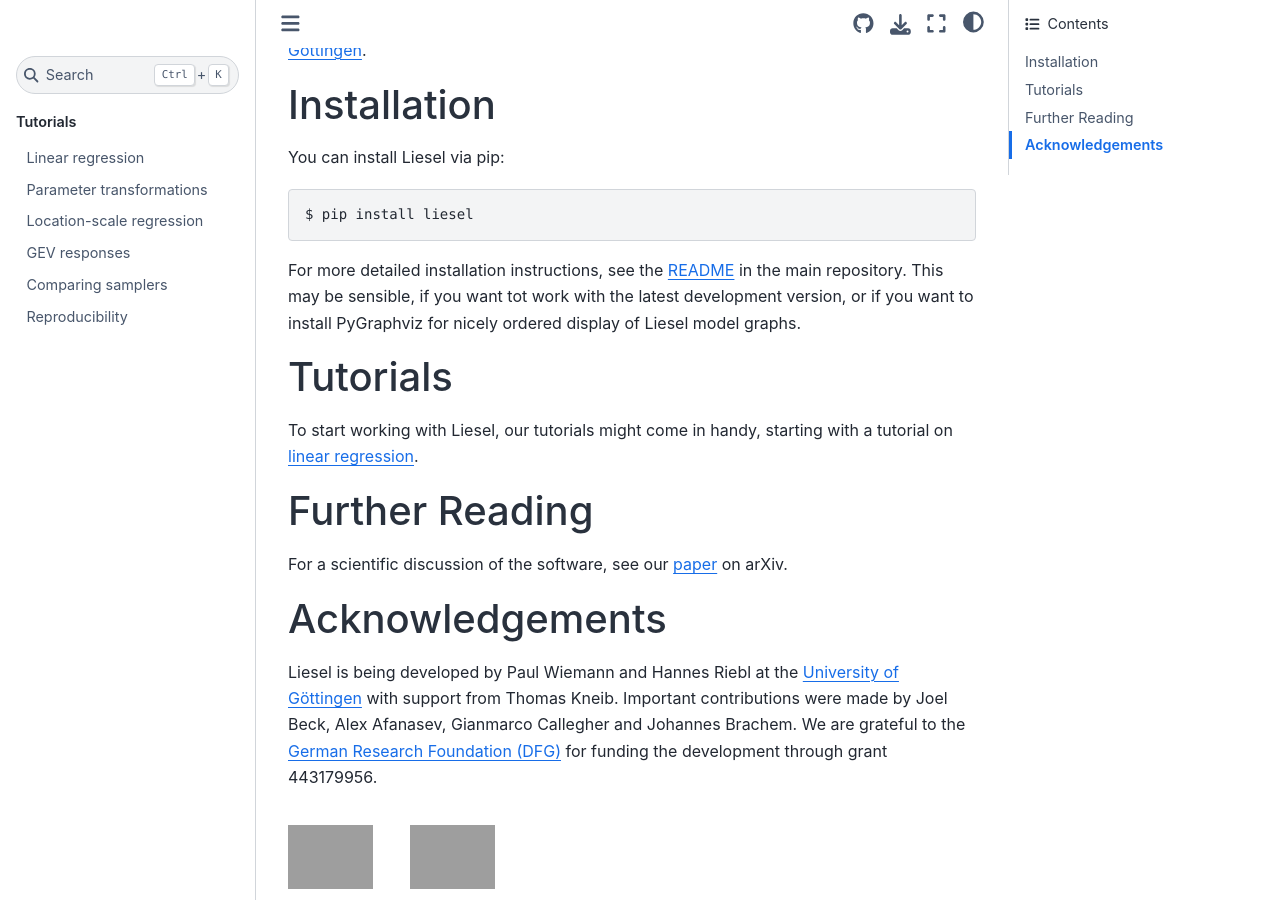
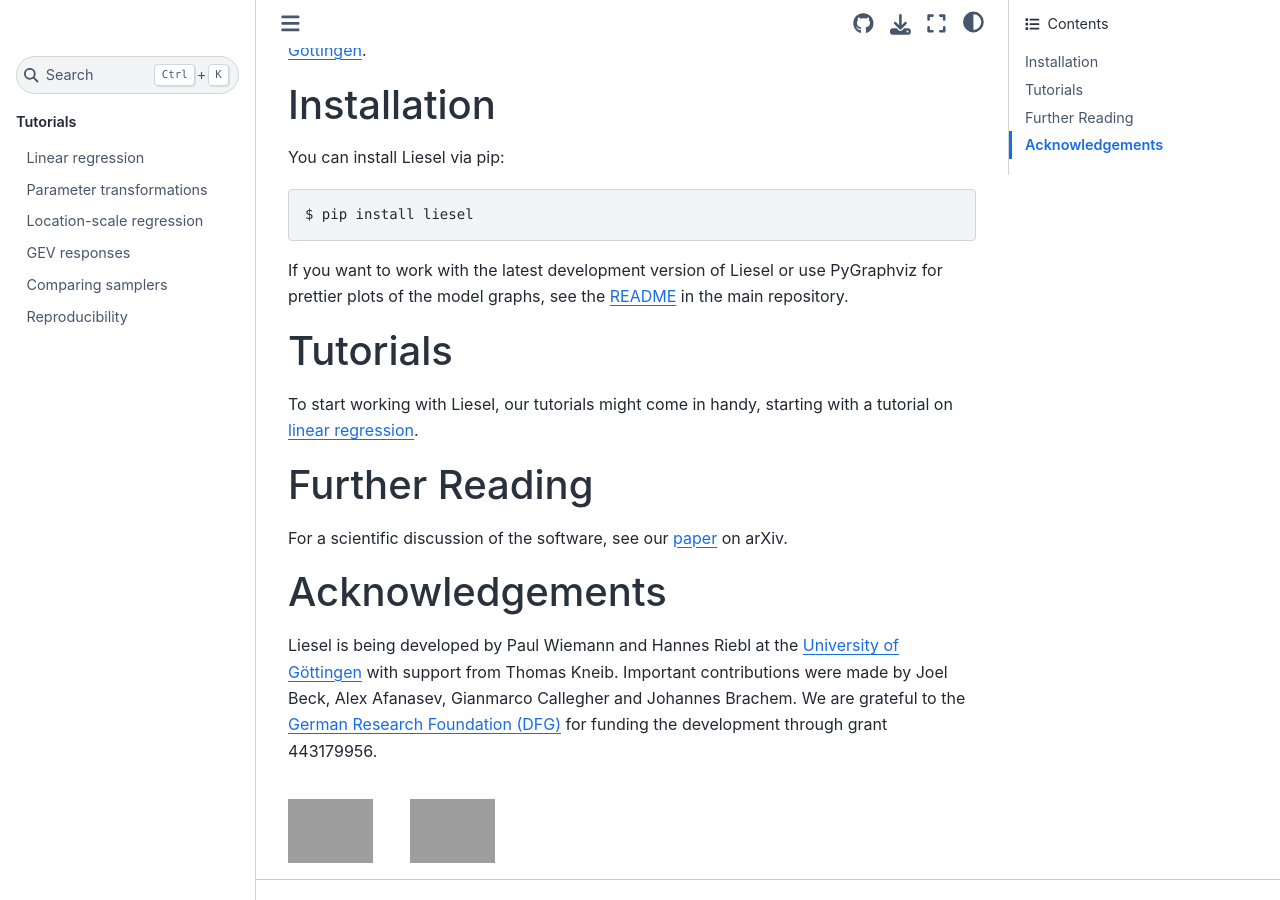
Before and after one commit to liesel-devs/liesel, a Sphinx documentation site: the page built from docs/source/welcome.md, in a window 1280 px wide and 900 px high, scrolled down 447 px, cut to the strip 0-900 px from the top of the window. Built offline with Sphinx 7.4.7 and the Sphinx Book theme 1.1.4, drawn with Linux system fonts in a browser that asks for light colours; grey boxes are pictures that could not be loaded.

Commit message:
Update welcome page

````diff
--- a/docs/source/welcome.md
+++ b/docs/source/welcome.md
@@ -16,6 +16,7 @@
 The name "Liesel" is an homage to the [Gänseliesel fountain][3], landmark of Liesel's
 birth city [Göttingen][4].
 
+
 # Installation
 
 You can install Liesel via pip:
@@ -24,14 +25,15 @@
 $ pip install liesel
 ```
 
-For more detailed installation instructions, see the [README][5] in the main repository.
-This may be sensible, if you want tot work with the latest development version, or
-if you want to install PyGraphviz for nicely ordered display of Liesel model graphs.
+If you want to work with the latest development version of Liesel or use PyGraphviz for
+prettier plots of the model graphs, see the [README][5] in the main repository.
+
 
 # Tutorials
 
 To start working with Liesel, our tutorials might come in handy, starting with
 a tutorial on [linear regression](tutorials/md/01-lin-reg.md#linear-regression).
+
 
 # Further Reading
 
@@ -43,7 +45,7 @@
 Liesel is being developed by Paul Wiemann and Hannes Riebl at the
 [University of Göttingen][7] with support from Thomas Kneib. Important contributions
 were made by Joel Beck, Alex Afanasev, Gianmarco Callegher and Johannes Brachem. We are
-grateful to the [German Research Foundation (DFG)][7] for funding the development
+grateful to the [German Research Foundation (DFG)][8] for funding the development
 through grant 443179956.
 
 <img src="https://raw.githubusercontent.com/liesel-devs/liesel/main/docs/source/_static/uni-goe.svg" alt="University of Göttingen" style="height: 4em; margin: 1em 2em 1em 0">
````
